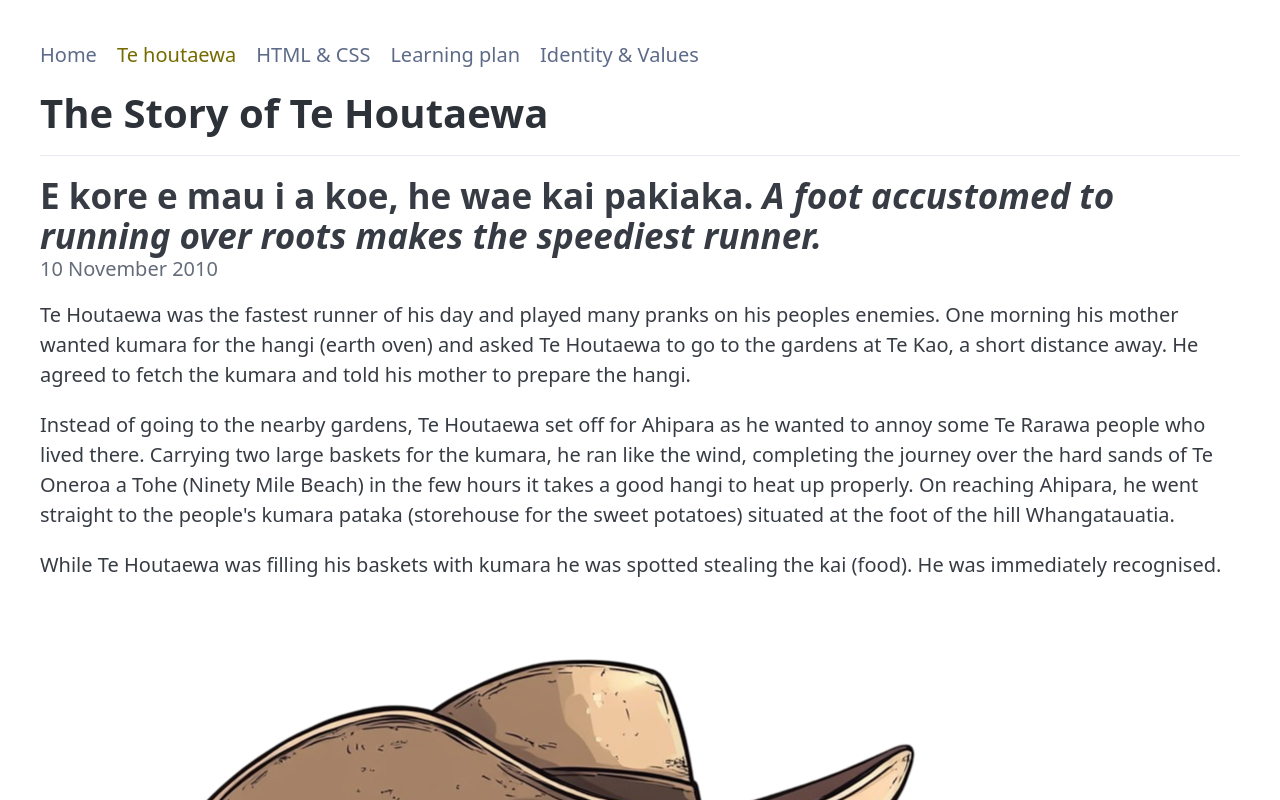
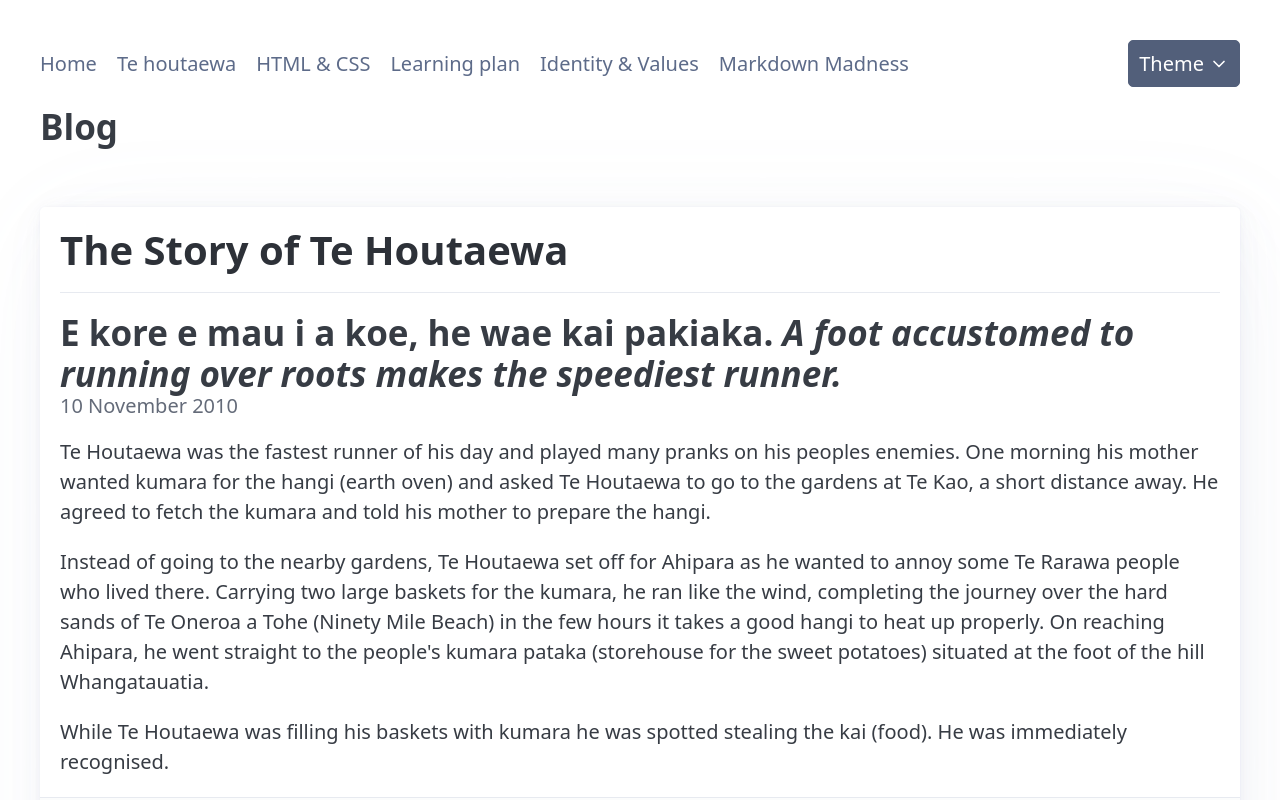
Before and after one commit to HonkyTonkRobot/HonkyTonkRobot.github.io, a plain HTML site: page pages/blog/te-houtaewa-template.html in a window 1280 px wide. Shown: the top 800 px of the page. Drawn offline with Linux system fonts and the light colour scheme.

Commit message:
update head and header in te-houtaewa-template

```diff
--- a/pages/blog/te-houtaewa-template.html
+++ b/pages/blog/te-houtaewa-template.html
@@ -2,39 +2,66 @@
 <html lang="en">
 
 <head>
-  <meta charset="UTF-8">
+  <meta charset="utf-8" />
+  <meta name="generator" content="pandoc" />
   <meta name="viewport" content="width=device-width, initial-scale=1.0">
-  <title>Blog page</title>
+  <meta name="color-scheme" content="light dark" />
+  <meta name="author" content="Joel Anderson" />
+  <meta name="description"
+    content="Te Houtaewa was the fastest runner of his day and played many pranks on his peoples enemies. One morning his mother wanted kumara for the hangi(earth oven) and asked Te Houtaewa to go to the gardens at Te Kao, a short distance away. He agreed to fetch the kumara and told his mother to prepare the hangi." />
+  <title>The Story of Te Houtaewa</title>
+  <link href="/styles/pico.yellow.css" rel="stylesheet" type="text/css">
+</head>
 
-  <link href="/styles/pico.yellow.css" rel="stylesheet" type="text/css">
+<body>
 
-  <link rel="font" href="#">
-
-<body class="container">
-  <main class="container">
+  <!-- Header -->
+  <header>
     <div class="container">
       <nav>
         <ul>
-          <li><a href="/index.html" data-theme-switcher="auto" class="secondary">Home</a></li>
-          <li><a href="/pages/blog/te-houtaewa-template.html" data-theme-switcher="auto">Te houtaewa</a></li>
-          <li><a href="/pages/blog/html-css.html" data-theme-switcher="auto" class="secondary">HTML & CSS</a></li>
-          <li><a href="/pages/blog/learning-plan.html" data-theme-switcher="auto" class="secondary">Learning plan</a>
+          <li><a href="/index.html" class="secondary">Home</a></li>
+          <li><a href="/pages/blog/te-houtaewa-template.html" class="secondary">Te
+              houtaewa</a></li>
+          <li><a href="/pages/blog/html-css.html" class="secondary">HTML & CSS</a></li>
+          <li><a href="/pages/blog/learning-plan.html" class="secondary">Learning plan</a>
           </li>
-          <li><a href="/pages/blog/identity-values.html" data-theme-switcher="auto" class="secondary">Identity &
-              Values</a></li>
+          <li><a href="/pages/blog/identity-values.html" class="secondary">Identity & Values</a></li>
+          <li><a href="/pages/blog/md-syntax.html" class="secondary">Markdown Madness</a></li>
+        </ul>
+        <ul>
+          <li>
+            <details class="dropdown">
+              <summary role="button" class="secondary">Theme</summary>
+              <ul>
+                <li><a href="#" data-theme-switcher="auto">Auto</a></li>
+                <li><a href="#" data-theme-switcher="light">Light</a></li>
+                <li><a href="#" data-theme-switcher="dark">Dark</a></li>
+              </ul>
+            </details>
+          </li>
         </ul>
       </nav>
+      <hgroup>
+        <h2>Blog</h2>
+      </hgroup>
     </div>
+  </header>
+  <!-- ./ Header -->
+
+  <!-- Main -->
+  <main class="container">
+    <article>
+
       <hgroup>
-
         <h1>The Story of Te Houtaewa </h1>
         <hr />
         <h2>E kore e mau i a koe, he wae kai pakiaka.
           <em>A foot accustomed to running over roots makes the speediest runner.</em>
         </h2>
         <h3>10 November 2010</h3>
+      </hgroup>
 
-    </hgroup>
       <section class="pico">
         <p>
           Te Houtaewa was the fastest runner of his day and played many pranks on
```
Lines whose indentation alone changed are shown as unchanged.
